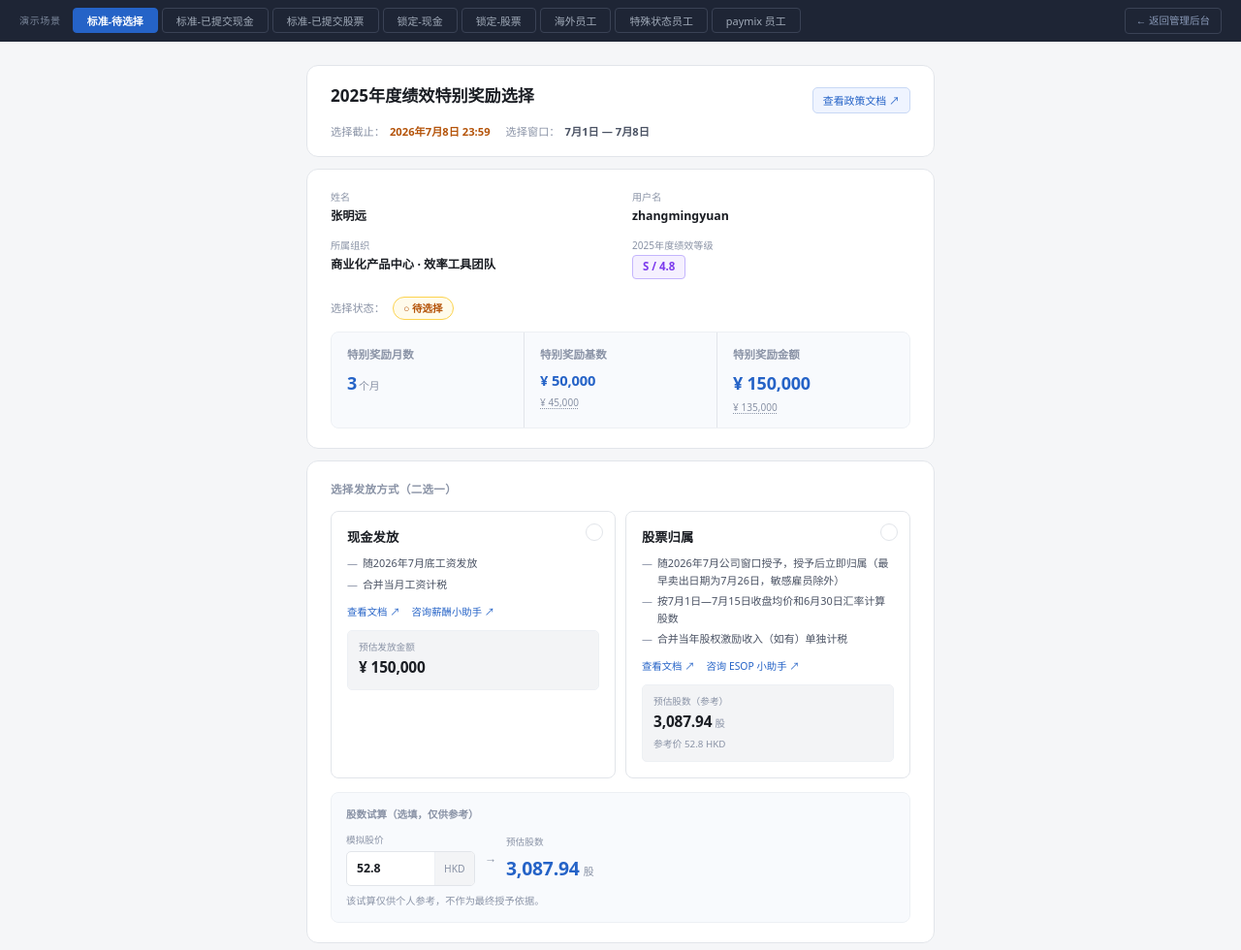
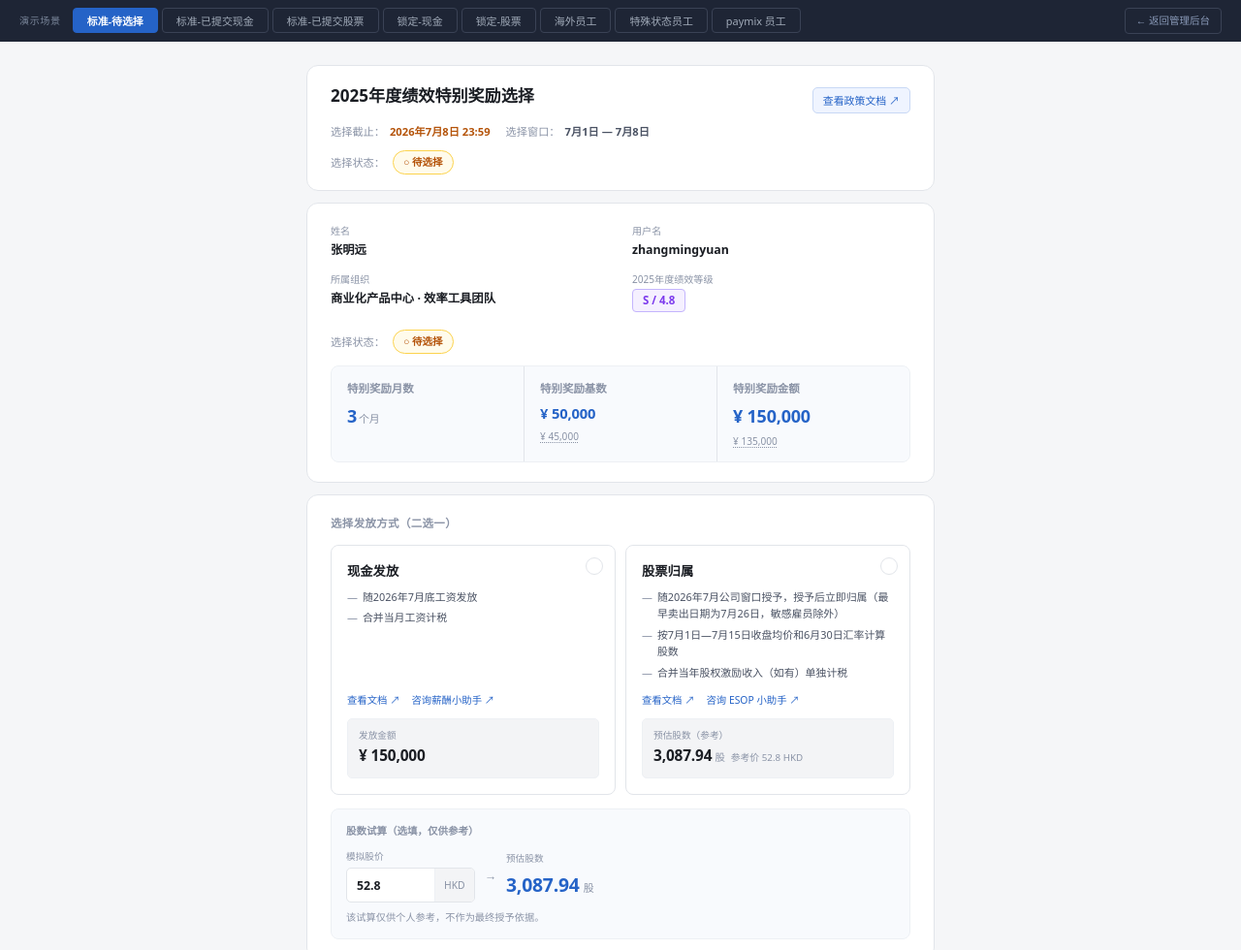
Before and after one commit to msmwjr/bonus-choice-demo, a website: page employee.html in a window 1280 px wide. Shown: the top 980 px of the page at 97% size. Drawn offline with Linux system fonts and the light colour scheme.

Commit message:
feat: v6 - status/result to header, card bottom-align, paymix base protection, admin paymix adjustRatio fix

```diff
--- a/employee.html
+++ b/employee.html
@@ -99,7 +99,11 @@ a{text-decoration:none}
 .bc-hint{margin-top:4px;font-size:.72rem;color:var(--text-3);line-height:1.4}
 .bc-hint.bc-gray{cursor:help;text-decoration:underline dotted;text-underline-offset:2px}
 .bonus-note{margin-top:10px;font-size:.75rem;color:var(--text-3);line-height:1.5}
-/* 选择状态行 */
+/* 顶部状态行 */
+.ph-status-row{display:flex;align-items:center;gap:8px;flex-wrap:wrap;margin-top:10px;font-size:.8rem;color:var(--text-2)}
+.ph-status-label{color:var(--text-3)}
+.ph-result-item{display:flex;align-items:center;gap:5px}
+/* 选择状态行（保留供其他地方使用） */
 .choice-status-row{margin-top:10px;display:flex;align-items:center;gap:8px;font-size:.8rem;color:var(--text-2)}
 .cs-label{color:var(--text-3)}
 /* paymix 薪酬构成 */
@@ -118,7 +122,8 @@ a{text-decoration:none}
 .choice-title{font-size:.82rem;font-weight:600;color:var(--text-3);margin-bottom:12px;letter-spacing:.03em;text-transform:uppercase}
 .choice-cards{display:grid;grid-template-columns:1fr 1fr;gap:10px}
 @media(max-width:440px){.choice-cards{grid-template-columns:1fr}}
-.ch-card{border:1.5px solid var(--border);border-radius:var(--r);padding:16px;cursor:pointer;position:relative;transition:border-color .15s,background .15s,box-shadow .15s;background:var(--surface);user-select:none}
+/* 选择卡片置底 */
+.ch-card{border:1.5px solid var(--border);border-radius:var(--r);padding:16px;cursor:pointer;position:relative;transition:border-color .15s,background .15s,box-shadow .15s;background:var(--surface);user-select:none;display:flex;flex-direction:column}
 .ch-card:not(.disabled):not(.locked-card):hover{border-color:var(--blue-mid);box-shadow:0 2px 8px rgba(37,99,199,.1)}
 .ch-card.selected{border-color:var(--blue);border-left-width:3px;background:var(--blue-lt)}
 .ch-card.disabled{opacity:.45;cursor:not-allowed;background:var(--gray-lt)}
@@ -128,7 +133,7 @@ a{text-decoration:none}
 .ch-card.selected .ch-radio{border-color:var(--blue)}
 .ch-card.selected .ch-radio::after{opacity:1}
 .ch-name{font-size:.95rem;font-weight:700;color:var(--text);margin-bottom:7px}
-.ch-desc{list-style:none;display:flex;flex-direction:column;gap:4px;margin-bottom:12px}
+.ch-desc{list-style:none;display:flex;flex-direction:column;gap:4px;margin-bottom:12px;flex:1}
 .ch-desc li{font-size:.78rem;color:var(--text-2);display:flex;align-items:flex-start;gap:5px}
 .ch-desc li::before{content:'—';color:var(--text-3);flex-shrink:0}
 /* 链接行（查看文档 / 咨询小助手） */
@@ -275,12 +280,18 @@ const SCENES = {
     submitAt:'2026-07-03 09:00:00', modifyAt:null,
   },
   // ⑧ paymix员工 - 待选择
+  // 规则：特别奖励基数以 paymix 切换前的2025/12/31月薪为基础（保护员工不因 paymix 切换而降低）
   paymix: {
     type:'paymix', status:'pending', choice:null, stockAllowed:true,
     empId:'19723',
-    emp:{name:'赵晓东',username:'zhaoxiaodong',org:'短视频业务 · 创作者生态',perf:'A',perfScore:4.1,months:1,base:48000,base2025:52000,currency:'CNY',currencySymbol:'¥',
-      paymixBase2025:52000,paymixComp2025:'12+4季度',paymixCurrentComp:'12+6季度'},
-    note:'您的奖励基数已按 paymix 规则处理。',
+    emp:{name:'赵晓东',username:'zhaoxiaodong',org:'短视频业务 · 创作者生态',perf:'A',perfScore:4.1,months:1,
+      base:52000,       // 特别奖励基数 = paymixBase2025（已按 paymix 保护规则处理）
+      base2025:52000,   // 2025/12/31 月薪
+      currency:'CNY',currencySymbol:'¥',
+      paymixBase2025:52000,paymixComp2025:'12+4季度',paymixCurrentComp:'12+6季度',
+      paymixAdjRatio:null,  // 本案无额外调薪，基数=25/12/31月薪
+    },
+    note:'您的奖励基数已按 paymix 保护规则处理，以 2025年12月月薪为计算基准。',
     submitAt:null, modifyAt:null,
   },
 };
@@ -303,8 +314,19 @@ function fmt(n){return n.toLocaleString('zh-CN',{minimumFractionDigits:0,maximum
 function fmtF(n){return n.toLocaleString('zh-CN',{minimumFractionDigits:2,maximumFractionDigits:2})}
 function nowStr(){return new Date().toLocaleString('zh-CN',{hour12:false}).replace(/\//g,'-')}
 
-/* ---------- 渲染头部（不展示标题状态badge，状态放员工信息卡） ---------- */
+/* ---------- 渲染头部（状态/结果前置到顶部卡片） ---------- */
 function renderHeader(s){
+  // 选择状态 + 结果
+  let statusPill, resultHtml='';
+  if(s.status==='locked'){
+    statusPill=`<span class="status-pill sp-locked">■ 已锁定</span>`;
+    if(s.choice) resultHtml=`<span class="ph-result-item"><span class="ph-status-label">选择结果：</span><strong>${s.choice==='cash'?'现金发放':'股票归属'}</strong></span>`;
+  } else if(s.status==='submitted'){
+    statusPill=`<span class="status-pill sp-done">● 已提交</span>`;
+    if(s.choice) resultHtml=`<span class="ph-result-item"><span class="ph-status-label">选择结果：</span><strong>${s.choice==='cash'?'现金发放':'股票归属'}</strong></span>`;
+  } else {
+    statusPill=`<span class="status-pill sp-pending">○ 待选择</span>`;
+  }
   return `
   <div class="card section-anim">
     <div class="page-header">
@@ -315,6 +337,10 @@ function renderHeader(s){
       <div class="ph-meta">
         <div class="ph-meta-item">选择截止：<span class="ph-meta-hl urgent">2026年7月8日 23:59</span></div>
         <div class="ph-meta-item">选择窗口：<span class="ph-meta-hl">7月1日 — 7月8日</span></div>
+      </div>
+      <div class="ph-status-row">
+        <span class="ph-status-label">选择状态：</span>${statusPill}
+        ${resultHtml}
       </div>
     </div>
   </div>`;
@@ -445,8 +471,7 @@ function renderChoice(s){
       </div>
       <div class="ch-amount">
         <div class="ch-amount-lbl">预估股数（参考）</div>
-        <div><span class="ch-amount-val">${shares}</span><span class="ch-amount-unit">股</span></div>
-        <div style="font-size:.7rem;color:var(--text-3);margin-top:2px">参考价 ${DEFAULT_STOCK_HKD} HKD</div>
+        <div><span class="ch-amount-val">${shares}</span><span class="ch-amount-unit">股</span><span style="font-size:.7rem;color:var(--text-3);margin-left:6px">参考价 ${DEFAULT_STOCK_HKD} HKD</span></div>
       </div>
     </div>` : `
     <div class="ch-card disabled" data-choice="stock">
@@ -507,7 +532,7 @@ function renderChoice(s){
             <a href="#" class="ch-link">咨询薪酬小助手 ↗</a>
           </div>
           <div class="ch-amount">
-            <div class="ch-amount-lbl">预估发放金额</div>
+            <div class="ch-amount-lbl">发放金额</div>
             <div><span class="ch-amount-val">${cashStr}</span></div>
           </div>
         </div>
```
Also changed, not shown: admin.html (+4 -2 lines).
